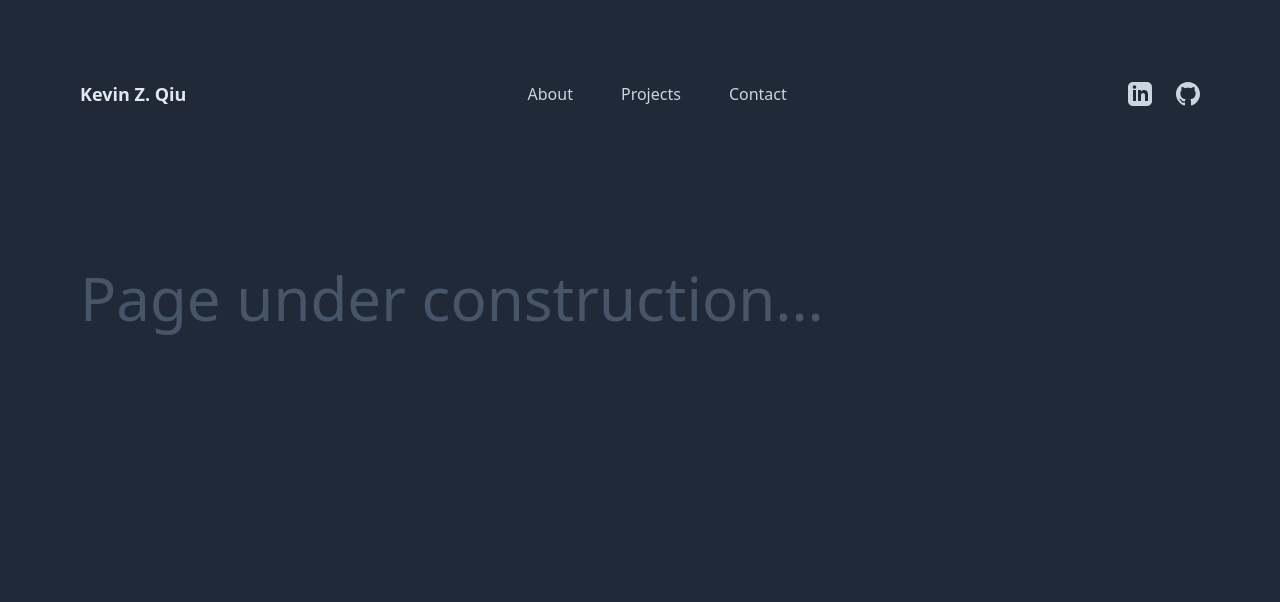
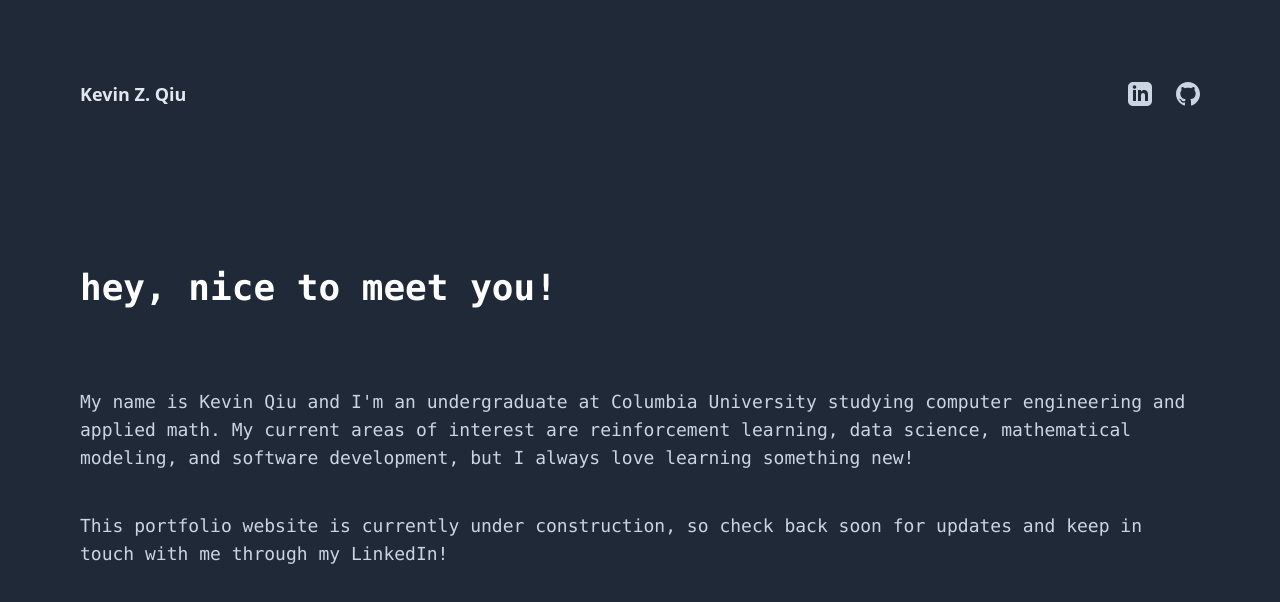
Before and after one commit to kzqiu/portfolio, a Next.js app: page / in a window 1280 px wide. Shown: the top 602 px of the page. Built offline with nearby package versions, Linux system fonts and the light colour scheme.

Commit message:
Updated index page and added typing animation.

```diff
--- a/components/navbar.js
+++ b/components/navbar.js
@@ -15,7 +15,7 @@ export default function Navbar() {
                     </a>
                 </Link>
                 <div className="space-x-12 hidden md:block">
-                    <Link href="../about">
+                    {/* <Link href="../about">
                         <a className={`text-base text-slate-300 hover:text-gray-500 ${router.asPath === "/about" ? "font-bold" : "font-medium"}`}>About</a>
                     </Link>
                     <Link href="../projects">
@@ -23,7 +23,7 @@ export default function Navbar() {
                     </Link>
                     <Link href="../contact">
                         <a className={`text-base text-slate-300 hover:text-gray-500 ${router.asPath === "/contact" ? "font-bold" : "font-medium"}`}>Contact</a>
-                    </Link>
+                    </Link>  */}
                 </div>
                 <div className="space-x-6 flex flex-row items-center">
                     <a href="https://www.linkedin.com/in/kevinzqiu/">
@@ -35,7 +35,7 @@ export default function Navbar() {
                 </div>
             </div>
             <div className="space-x-8 block md:hidden mt-4">
-                <Link href="../about">
+                {/* <Link href="../about">
                     <a className={`text-base text-slate-300 hover:text-gray-500 ${router.asPath === "/about" ? "font-bold" : "font-medium"}`}>About</a>
                 </Link>
                 <Link href="../projects">
@@ -43,7 +43,7 @@ export default function Navbar() {
                 </Link>
                 <Link href="../contact">
                     <a className={`text-base text-slate-300 hover:text-gray-500 ${router.asPath === "/contact" ? "font-bold" : "font-medium"}`}>Contact</a>
-                </Link>
+                </Link>  */}
             </div>
         </div>
     );
--- a/package.json
+++ b/package.json
@@ -9,7 +9,8 @@
   "dependencies": {
     "next": "^12.1.4",
     "react": "18.0.0",
-    "react-dom": "18.0.0"
+    "react-dom": "18.0.0",
+    "react-type-animation": "^2.1.2"
   },
   "devDependencies": {
     "autoprefixer": "^10.4.7",
--- a/pages/about.js
+++ b/pages/about.js
@@ -5,7 +5,7 @@ export default function About() {
         <SuperContainer>
             <section className="bg-gray-800">
                 <div className="max-w-6xl mx-auto px-4 h-48">
-                    <h1 className="text-5xl md:text-9xl font-bold py-20 text-white text-center md:text-left">About me!</h1>
+                    <h1 className="text-5xl md:text-9xl font-bold text-white text-center md:text-left">About me!</h1>
                 </div>
                 <div className="bg-gray-900 -mt-10 min-h-screen">
                     <div className="text-container max-w-6xl mx-auto px-4 pt-32">
--- a/pages/index.js
+++ b/pages/index.js
@@ -1,17 +1,36 @@
 import SuperContainer from '../components/supercontainer';
+import { TypeAnimation } from 'react-type-animation';
 
 export default function Home() {
     return (
         <SuperContainer>
             <section className="bg-gray-800">
                 <div className="flex flex-row max-w-6xl px-4 mx-auto py-20">
-                    <div className="flex flex-col">
-                        <h1 className="text-6xl text-slate-600">Page under construction...</h1>
+                    <div className="flex flex-col space-y-10">
+                        <div className="text-4xl md:text-4xl font-semibold text-white md:text-left font-mono h-20">
+                            <TypeAnimation sequence={["hey, nice to meet you!",
+                                                     10000,
+                                                     "你好，很高兴认识你！",
+                                                     10000,
+                                                     "¡hola, encantado de conocerte!",
+                                                     10000
+                                                     ]}
+                                            wrapper="h1"
+                                            cursor={false}
+                                            repeat={Infinity}
+                                            speed={20}/>
+                        </div>
+
+                        <div className="text-lg font-normal text-slate-300 md:text-left font-mono">
+                            My name is Kevin Qiu and I&apos;m an undergraduate at Columbia University studying computer engineering and applied math. My current areas of interest are reinforcement learning, data science, mathematical modeling, and software development, but I always love learning something new!
+                        </div>
+
+                        <div className="text-lg font-normal text-slate-300 md:text-left font-mono">
+                            This portfolio website is currently under construction, so check back soon for updates and keep in touch with me through my LinkedIn!
+                        </div>
                     </div>
-
                 </div>
-                <div className="bg-gray-900">
-
+                <div className="bg-gray-900 min-h-full">
                 </div>
             </section>
         </SuperContainer>
--- a/pages/projects.js
+++ b/pages/projects.js
@@ -3,7 +3,12 @@ import SuperContainer from "../components/supercontainer";
 export default function Projects() {
     return (
         <SuperContainer>
-
+            <section className="bg-gray-800">
+                <div className="flex flex-col md:flex-row px-4 ">
+                    <div className=""></div>
+                    <div className=""></div>
+                </div>
+            </section>
         </SuperContainer>
     );
 }
```
Also changed, not shown: 1 other file (tests, documents, lock files or other folders).
